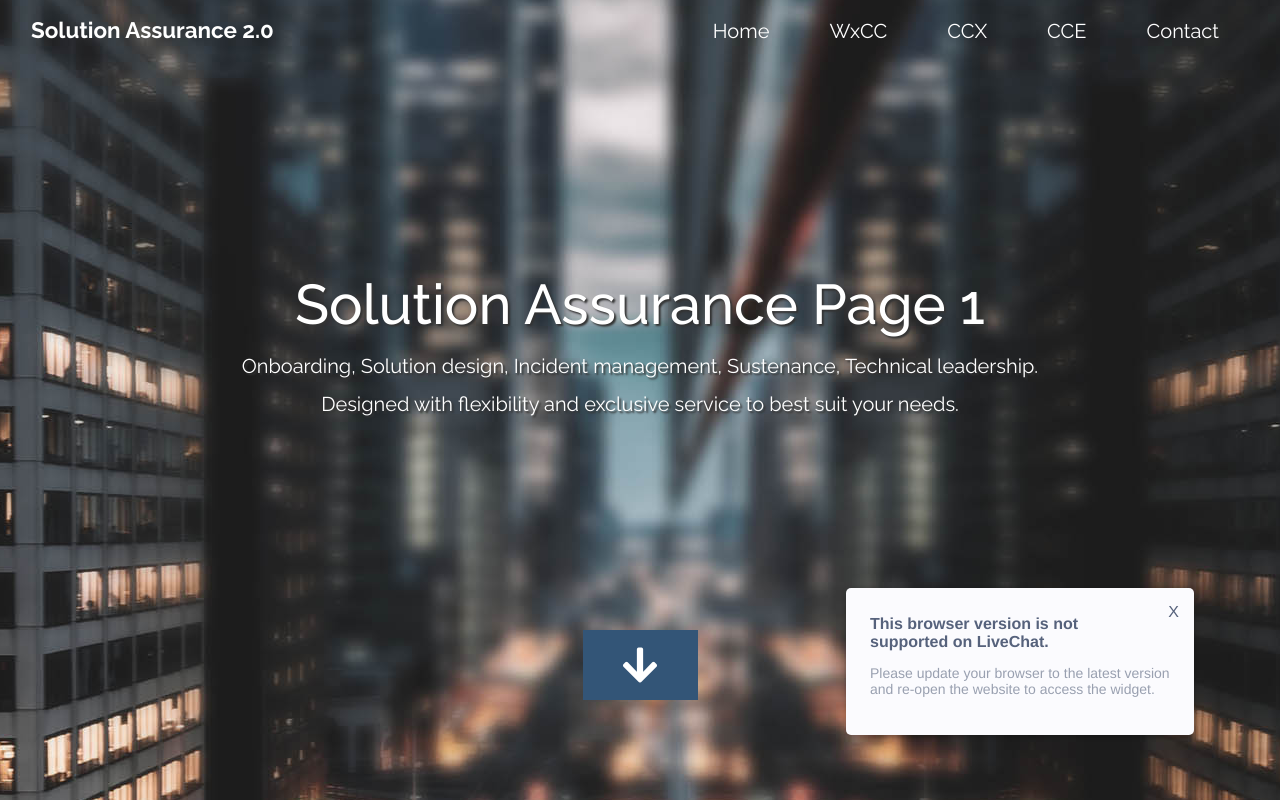
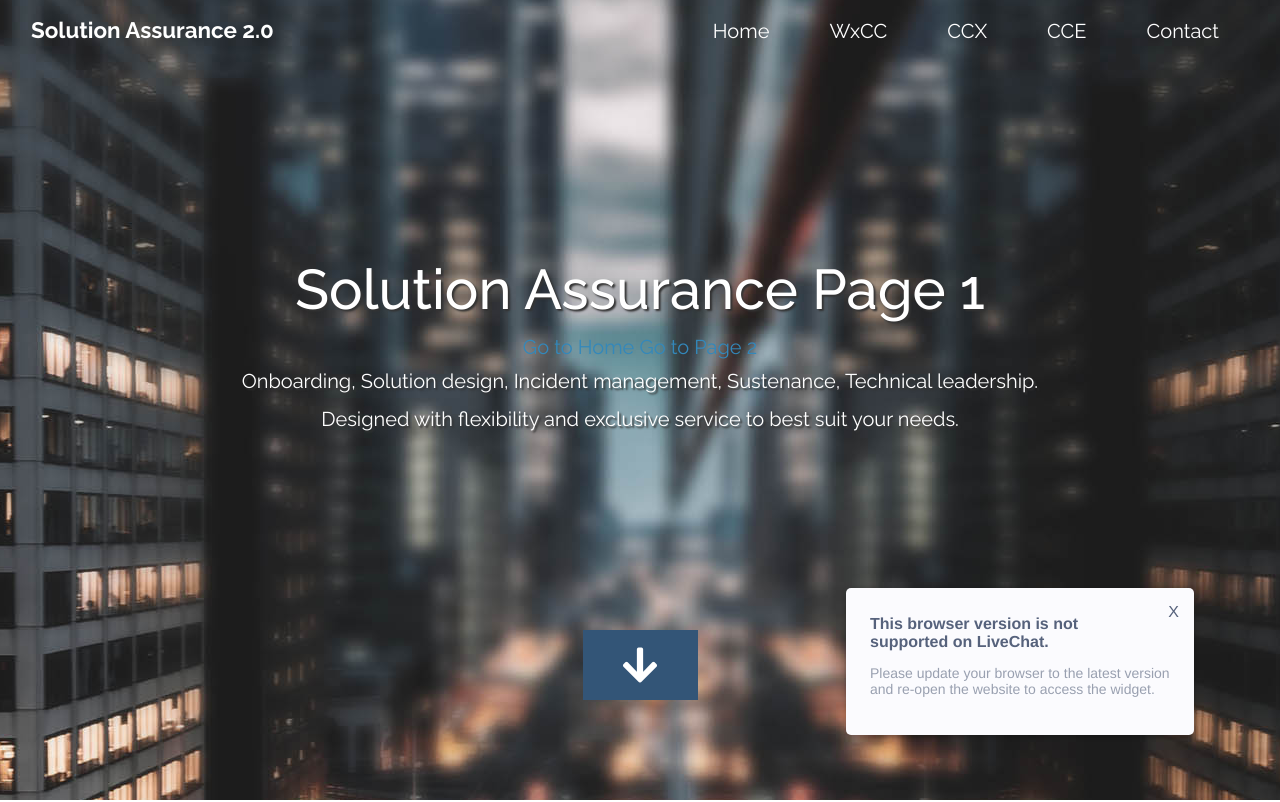
Before and after one commit to codejs7/solutionassurance, a plain HTML site: page page1.html in a window 1280 px wide. Shown: the top 802 px of the page. Drawn offline with Linux system fonts and the light colour scheme; no server answers.

Commit message:
Update page1.html

```diff
--- a/page1.html
+++ b/page1.html
@@ -55,6 +55,10 @@ https://www.tooplate.com/view/2117-infinite-loop
       <div class="text-center tm-hero-text-container">
         <div class="tm-hero-text-container-inner">
             <h1 class="tm-hero-title">Solution Assurance Page 1</h1>
+
+              <a href="index.html" class="button-link">Go to Home</a>
+              <a href="page2.html" class="button-link">Go to Page 2</a>
+
             <p class="tm-hero-subtitle">
               Onboarding, Solution design, Incident management, Sustenance, Technical leadership.
               <br>Designed with flexibility and exclusive service to best suit your needs.
```
